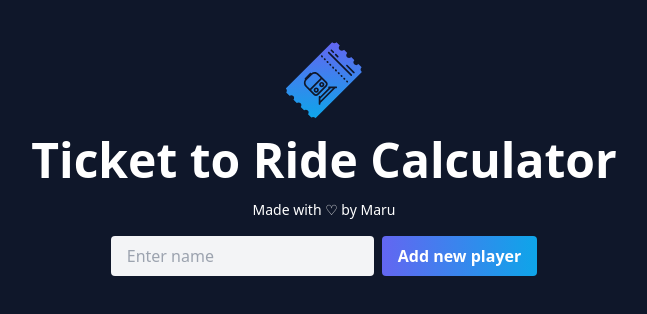
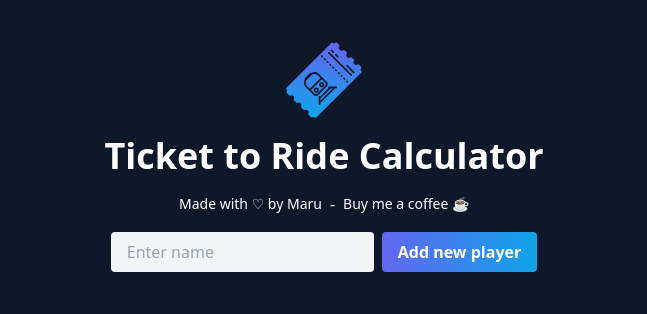
Before and after one commit to marugy99/tickettocalculate, a Next.js app: page / in a window 1280 px wide. Shown: the top 314 px of the page, without its empty margins (316-963 px from the left). Built offline with nearby package versions, Linux system fonts and the light colour scheme.

Commit message:
Add buy me a coffee link

```diff
--- a/pages/index.js
+++ b/pages/index.js
@@ -24,7 +24,7 @@
       setPlayers([
         {
           playerName: name,
-          points: 0
+          points: 0,
         },
         ...players,
       ]);
@@ -44,7 +44,9 @@
 
   const finishGame = () => {
     // Sort player cards in ascending order
-    setPlayers((prevState) => [...prevState.sort((a, b) => b.points - a.points)]);
+    setPlayers((prevState) => [
+      ...prevState.sort((a, b) => b.points - a.points),
+    ]);
     // TODO: Check if there was a tie
     setWinner(true);
   };
@@ -66,11 +68,12 @@
           alt="Train ticket icon"
           aria-hidden="true"
         />
-        <div>
-          <h1 className="mt-4 text-4xl font-bold text-white sm:text-5xl">
+        <div className="text-white">
+          <h1 className="mt-4 text-3xl font-bold sm:text-4xl">
             Ticket to Ride Calculator
           </h1>
-          <p className="mt-4 text-center text-sm text-white">
+          <div className="mt-4 flex items-center justify-center gap-2">
+            <p className="text-center text-sm">
               Made with ♡ by{" "}
               <a
                 href="https://marucodes.com/"
@@ -81,6 +84,15 @@
                 Maru
               </a>
             </p>
+            <span aria-hidden="true">-</span>
+            <a
+              href="https://www.buymeacoffee.com/marulucenat"
+              target="_blank"
+              className="text-center text-sm hover:underline"
+            >
+              Buy me a coffee ☕️
+            </a>
+          </div>
         </div>
         <form
           action="#"
@@ -118,18 +130,17 @@
           />
         ))}
       </div>
-      {players.length >= 2 && players.some((player) => player.points > 0) &&
+      {players.length >= 2 && players.some((player) => player.points > 0) && (
         <footer className="py-4">
           <button
             onClick={finishGame}
-            className="bg-gradient-to-r from-indigo-500 to-sky-500 text-white font-semibold rounded py-2 px-4 block mx-auto hover:from-indigo-700"
+            className="mx-auto block rounded bg-gradient-to-r from-indigo-500 to-sky-500 py-2 px-4 font-semibold text-white hover:from-indigo-700"
           >
             Finish game
           </button>
         </footer>
-      }
-      {
-        winner &&
+      )}
+      {winner && (
         <Modal
           isOpen={winner}
           closeModal={() => setWinner(false)}
@@ -137,16 +148,17 @@
           key={winner}
         >
           <img
-                className="mx-auto h-10 w-10 md:h-14 md:w-14 mt-5"
+            className="mx-auto mt-5 h-10 w-10 md:h-14 md:w-14"
             src="./trophy.svg"
             alt="Trophy"
             aria-hidden="true"
           />
-            <p className="text-white text-lg sm:text-2xl mt-2 pb-6 text-center">
-              <span className="capitalize">{players[0].playerName}</span> is the winner of this match
+          <p className="mt-2 pb-6 text-center text-lg text-white sm:text-2xl">
+            <span className="capitalize">{players[0].playerName}</span> is the
+            winner of this match
           </p>
         </Modal>
-      }
+      )}
     </main>
   );
 };
```
Lines whose indentation alone changed are shown as unchanged.
